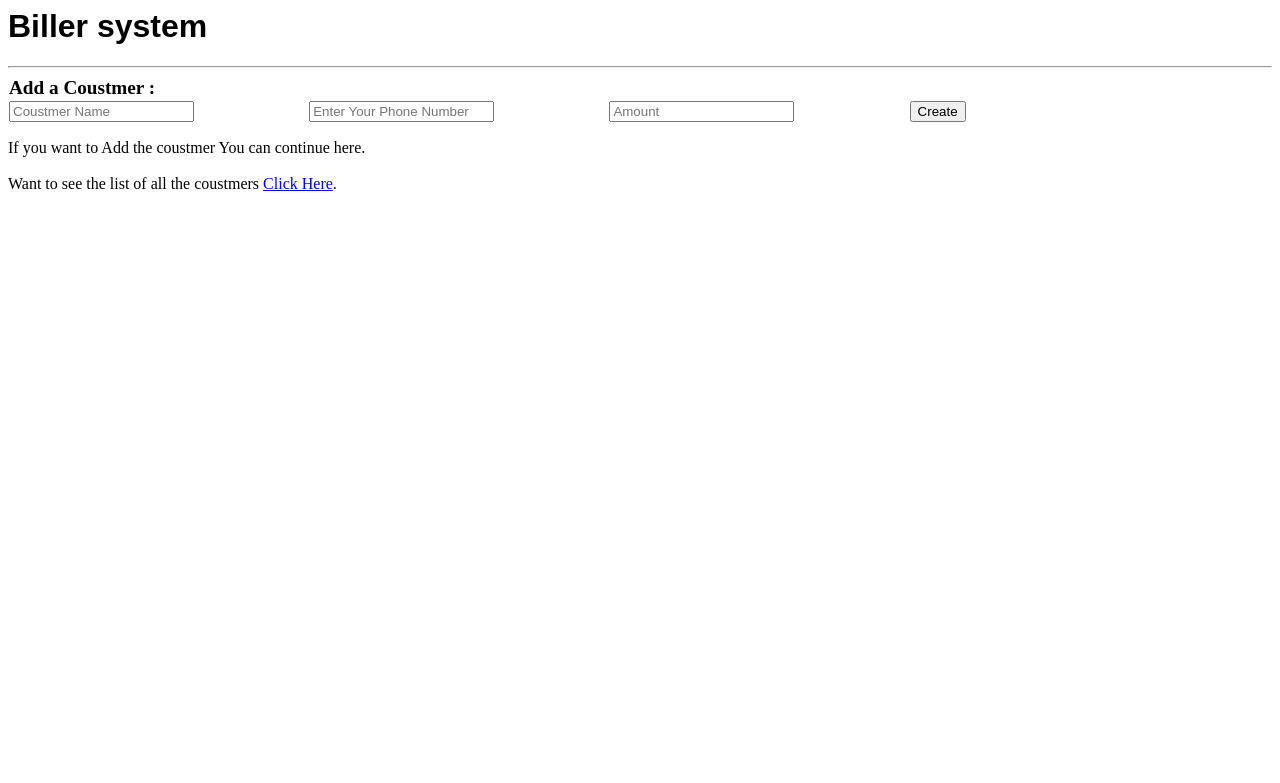
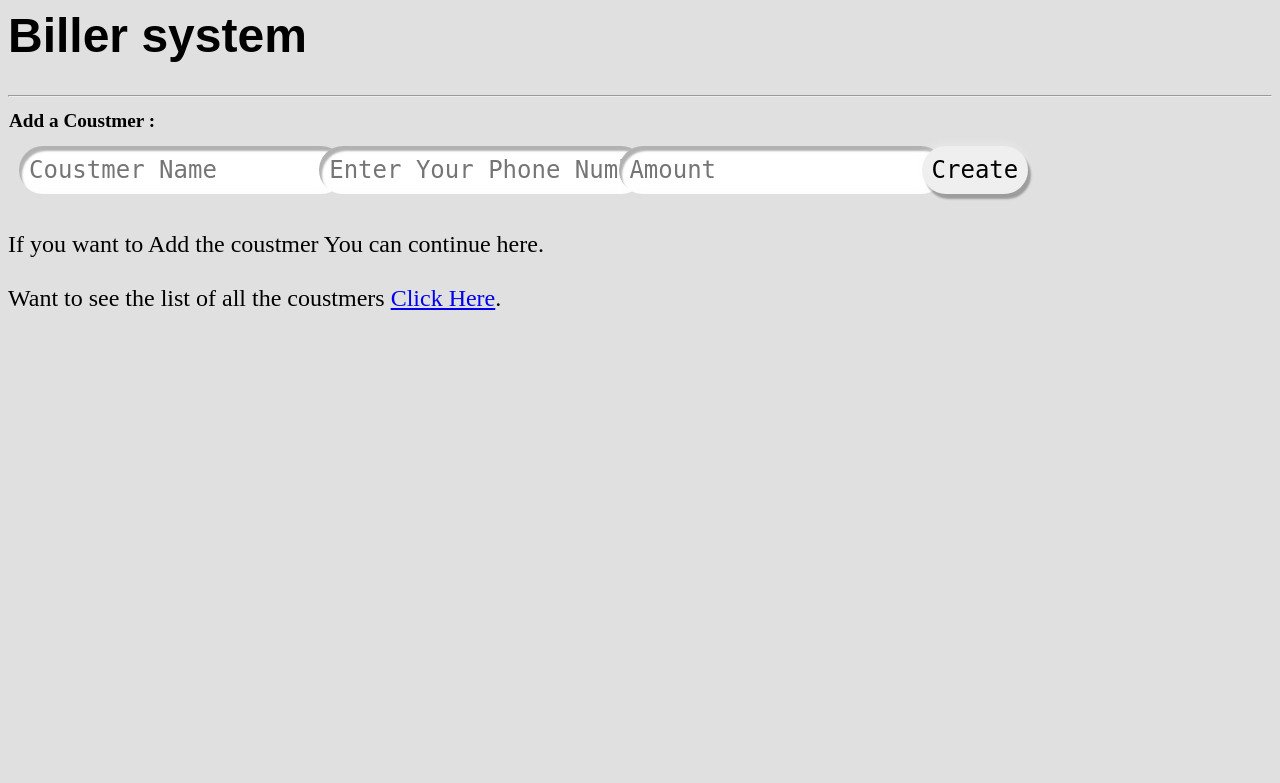
Before and after one commit to guneshprasads/Billersystem, a Flask app: page / in a window 1280 px wide. Shown: the top 783 px of the page. Run offline with Flask 2, Linux system fonts and the light colour scheme; data that the repository does not hold is empty; some libraries are stand-ins or nearby versions.

Commit message:
first commit

```diff
--- a/app.py
+++ b/app.py
@@ -115,7 +115,7 @@ def action3 ():
 
     todos.update({"_id":ObjectId(reciept_id)}, {'$set':{"bills": billObject["bills"], "done": billObject["done"]}})
 
-    return render_template("/completed.html", billObject=billObject, reciept_id=reciept_id)
+    return render_template("/completed.html", billObject=billObject, reciept_id=reciept_id, t=title,h=heading)
 
 @app.route("/search", methods=['GET'])
 def search():
--- a/templates/completed.html
+++ b/templates/completed.html
@@ -1,6 +1,6 @@
 <html>
    <head>
-            <title>{{t}}</title>
+        <title>{{t}}</title>
         </head>
         <style>
             h1{
@@ -10,8 +10,10 @@
                 background-color:white;
             }
         </style>
+                <link rel="stylesheet" type="text/css"  href="{{ url_for('static',filename='assets/style.css')}}" >
     <body>
         <h1>{{h}}</h1>
+
         {% if billObject["done"] == "yes" %}
         	<hr><p>There is no due amout pending on user: {{billObject["name"]}}.</p>
         {% else %}
--- a/templates/create.html
+++ b/templates/create.html
@@ -6,6 +6,46 @@
         <link rel="stylesheet" type="text/css"  href="{{ url_for('static',filename='assets/emoji.css')}}" >
         <script src="{{ url_for('static',filename='assets/twemoji.min.js')}}"></script>
         <script src="{{ url_for('static',filename='assets/emoji.js')}}"></script>
+        <style type="text/css">
+
+            body{
+                background-color: #e0e0e0;
+                font-size: 24px;
+            }
+            input[type="text"] {
+              padding: 10px;
+              border-radius: 50px;
+              box-shadow: 3px 5px 2px 0px               rgba(0,0,0,0.3) inset,
+              -1px -3px 10px 0px rgba(250,250,250,0.3) inset;
+              border-style: none;
+              outline: none;
+              margin:10px;
+              font-size: 24px; font-family: monospace;
+            }
+
+
+            button{
+              padding: 10px;
+              border-radius: 50px;
+              box-shadow: 3px 5px 2px 0px rgba(0,0,0,0.3),
+              -1px -3px 10px 0px rgba(250,250,250,0.3);
+              border-style: none;
+              outline: none;
+                margin:12px;
+              font-size: 24px; font-family: monospace;
+              cursor: pointer;
+            }
+
+            button:hover{
+              transform : scale(0.98) translateY(2px);
+            }
+
+            button:active{
+                box-shadow: 3px 5px 2px 0px            rgba(0,0,0,0.3) inset,
+              -1px -3px 10px 0px rgba(250,250,250,0.3) inset;
+            }
+
+        </style>
     </head>
 <body>
     <h1>{{ h }}</h1>
@@ -16,9 +56,9 @@
             <td><b><big><label>Add a Coustmer : </label></big></b></td>
         </tr>
         <tr>
-        <td><input type="text" name="name" placeholder="Coustmer Name" ></td>
-        <td><input name="phonenumber" rows="1" cols="30" placeholder="Enter Your Phone Number" required></td>
-        <td><input type="text" name="Amount" placeholder="Amount" /></td>
+        <td><input type="text" name="name" placeholder="Coustmer Name" autocomplete="nope"></td>
+        <td><input type="text" name="phonenumber" rows="1" cols="10" placeholder="Enter Your Phone Number" required autocomplete="nope"></td>
+        <td><input type="text" name="Amount" placeholder="Amount" autocomplete="nope"/></td>
         <td><button type="submit"> Create </button></td>
         </tr>
     </form>
```
Also changed, not shown: templates/index.html (+49 -0 lines), templates/update.html (+37 -2 lines).
